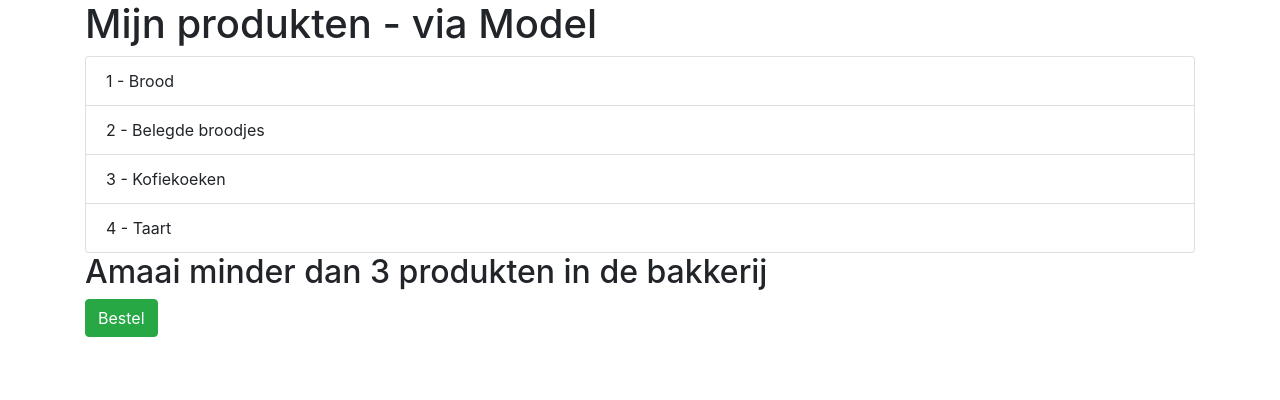
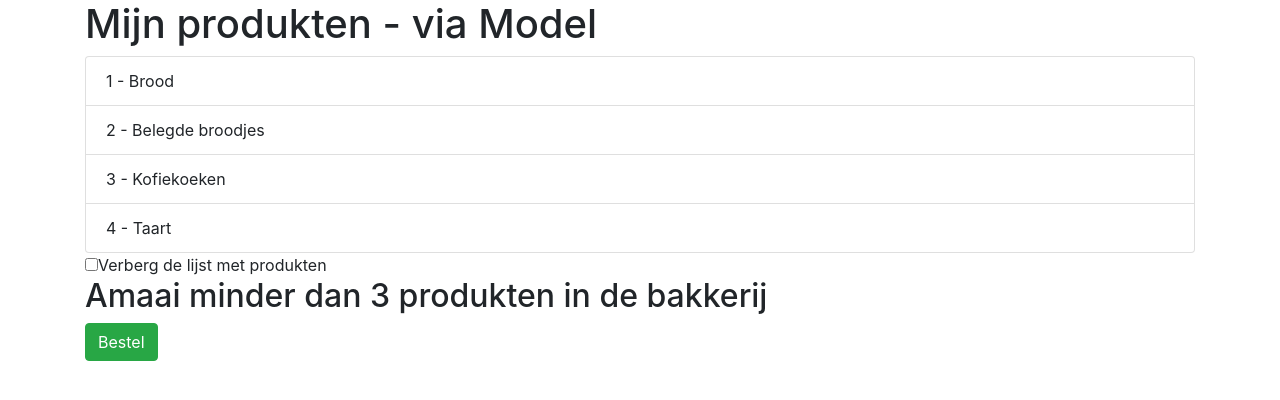
Before and after one commit to dufourSteven2/WebBakkerSolution, an Angular app in the folder WebBakker/angular-app/: page / in a window 1280 px wide. Shown: the top 400 px of the page. Built offline with nearby package versions, Linux system fonts and the light colour scheme.

Commit message:
Event met check box lijst wordt dynamisch getoond of verborgen

```diff
--- a/WebBakker/angular-app/src/app/app.component.html
+++ b/WebBakker/angular-app/src/app/app.component.html
@@ -6,6 +6,7 @@
       {{ produkt.id }} - {{ produkt.naam }}
     </li>
   </ul>
+  <input type="checkbox" (change)="toggleProdukten()" />{{ toggleMsg }}
   <h2 *ngIf="produkten.length > 3">Amaai minder dan 3 produkten in de bakkerij</h2>
   <button type="button" class="btn btn-success" (click)="btnClick()">Bestel</button>
 </div>
--- a/WebBakker/angular-app/src/app/app.component.ts
+++ b/WebBakker/angular-app/src/app/app.component.ts
@@ -15,7 +15,9 @@ import { Produkt } from "./shared/model/produkt.model";
 export class AppComponent implements OnInit {
   title: string;
   produkten: Produkt[];
-  showProdukten: boolean;
+  showProdukten: boolean = true;
+  toggleMsg: string = 'Verberg de lijst met produkten';
+
   constructor() {
     this.produkten = [
       new Produkt(1, 'Brood'),
@@ -32,4 +34,10 @@ export class AppComponent implements OnInit {
   btnClick() {
     alert('Dit was een click op de bestelknop')
   }
+  toggleProdukten() {
+    this.showProdukten = !this.showProdukten;
+    this.showProdukten
+      ? this.toggleMsg = 'Verberg de lijst met produkten.'
+      : this.toggleMsg = 'Toon de lijst met produkten';
+  }
 }
```
